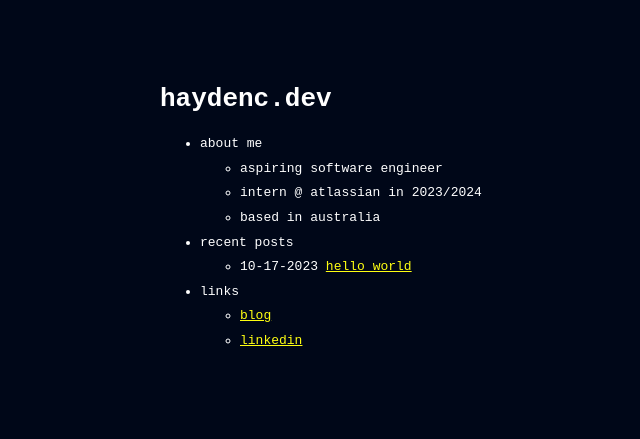
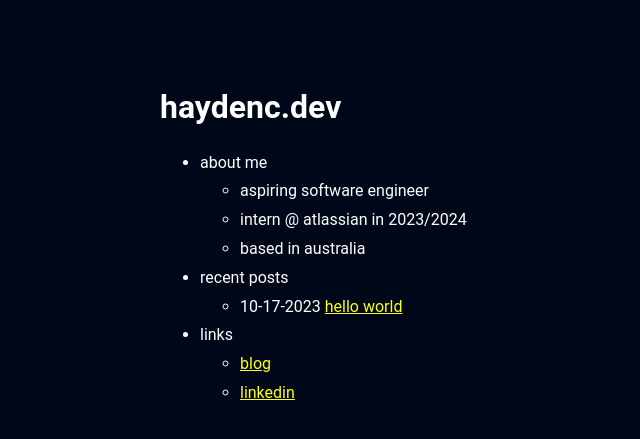
Before and after one commit to haydencooper/haydencooper.github.io, a Jekyll site: the page built from index.md, in a window 1280 px wide. Shown: the top 439 px of the page, without its empty margins (160-800 px from the left). Built offline with Jekyll 4.4.1, drawn with Linux system fonts in a browser that asks for light colours.

Commit message:
Update no-style-please.scss

```diff
--- a/_sass/no-style-please.scss
+++ b/_sass/no-style-please.scss
@@ -25,7 +25,7 @@ html { height: 100%; }
 
 body {
   color: black;
-  font-family: monospace;
+  font-family: roboto;
   line-height: 1.4;
   margin: 0;
   min-height: 100%;
```
